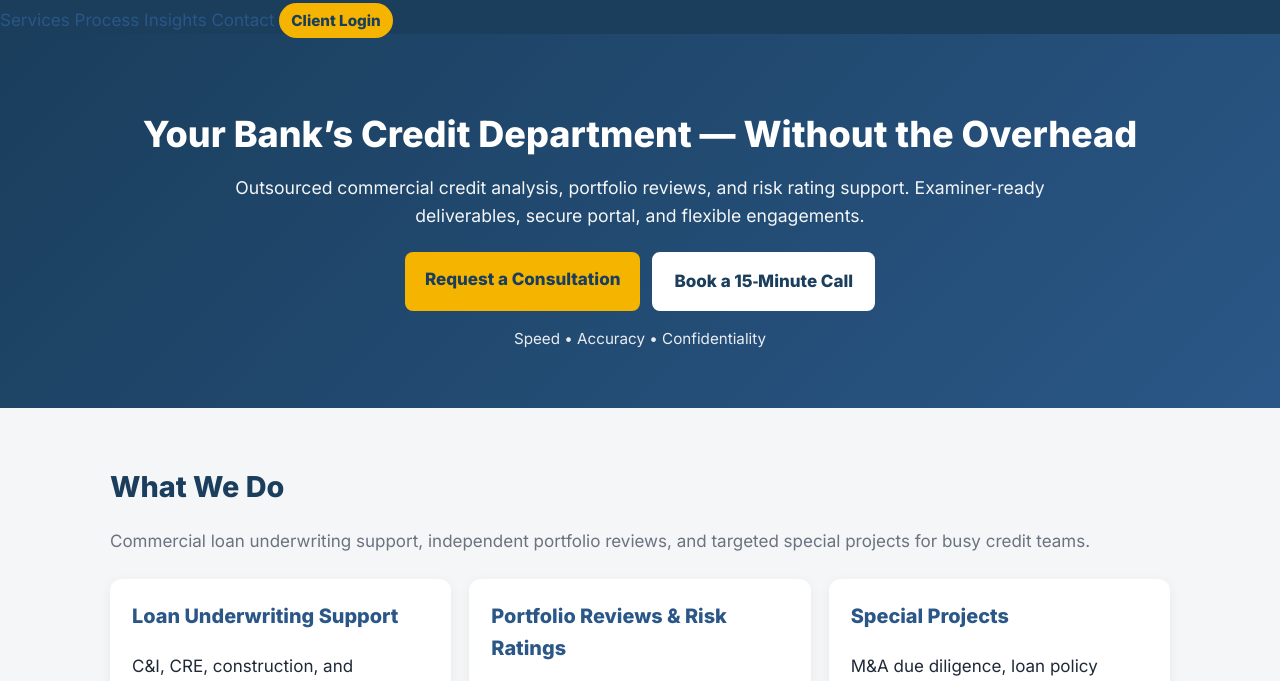
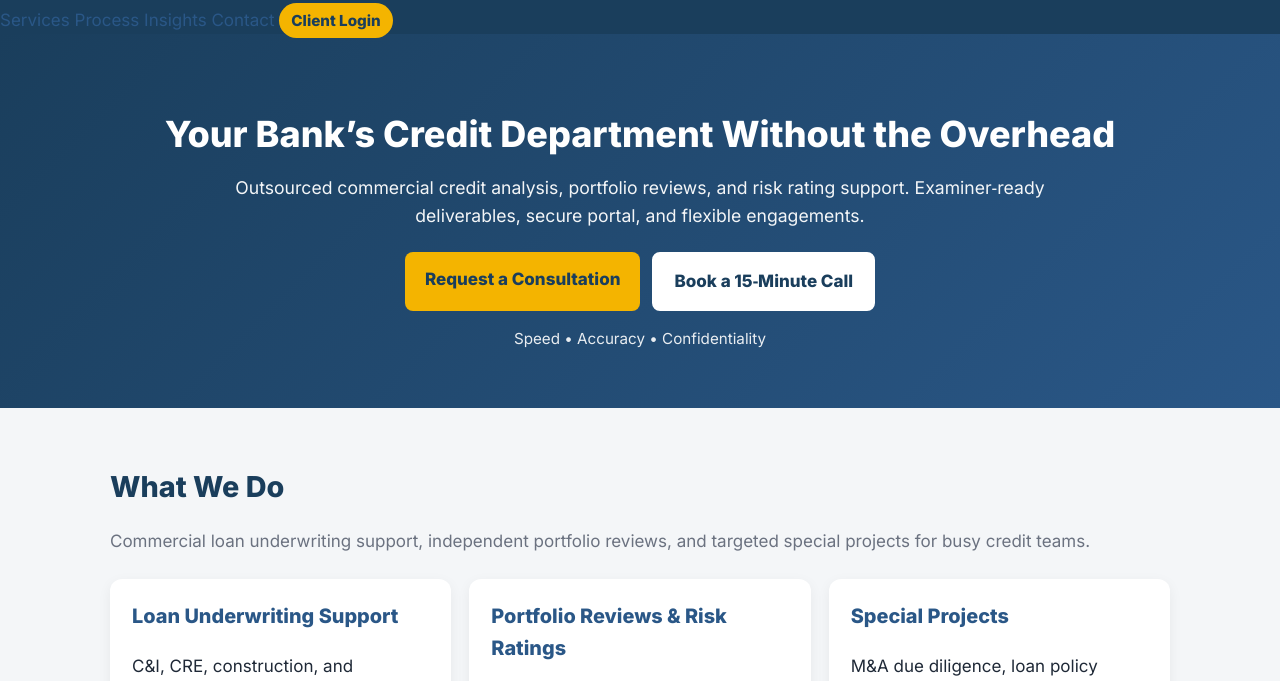
Before and after one commit to chaigney/Clear-Credit-insights, a plain HTML site: page index.html in a window 1280 px wide. Shown: the part 53-734 px from the top of the page. Drawn offline with Linux system fonts and the light colour scheme.

Commit message:
Update index.html

```diff
--- a/index.html
+++ b/index.html
@@ -122,7 +122,7 @@
 
   <section class="hero">
     <div class="wrap">
-      <h1>Your Bank’s Credit Department — Without the Overhead</h1>
+      <h1>Your Bank’s Credit Department Without the Overhead</h1>
       <p>Outsourced commercial credit analysis, portfolio reviews, and risk rating support. Examiner‑ready deliverables, secure portal, and flexible engagements.</p>
       <div class="cta-row">
         <a class="btn" href="#contact">Request a Consultation</a>
```
